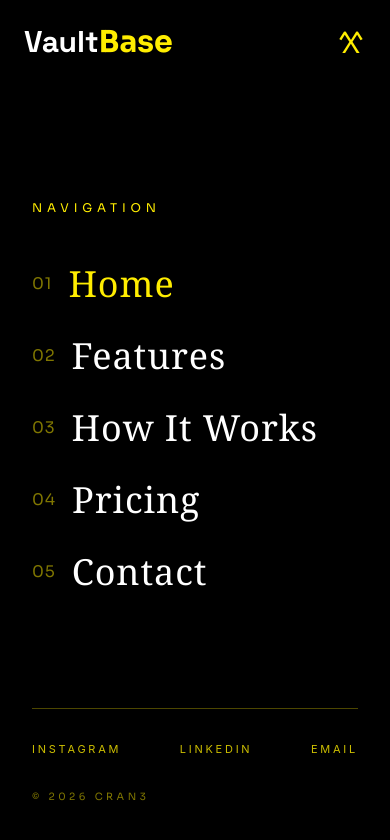
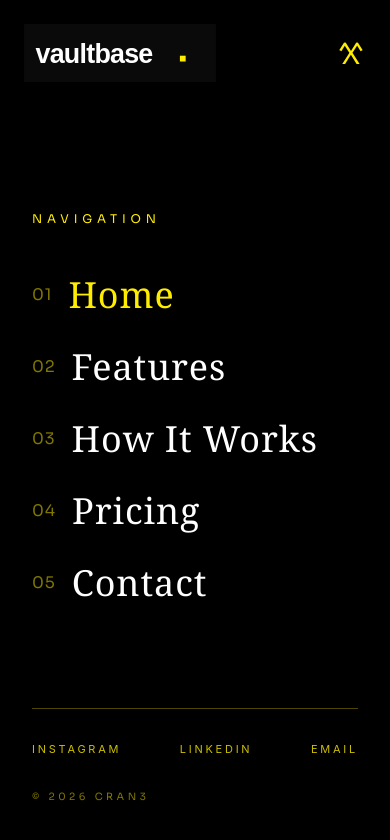
Before and after one commit to Cr4N31/VaultBase, a React (Vite) app: page / in a window 390 px wide. Both pictures are taken after a click on the button "Toggle Menu". Shown: the top 840 px of the page. Built offline with nearby package versions, Linux system fonts and the light colour scheme.

Commit message:
feat: Add mobile logo to Navbar and remove title

```diff
--- a/src/landing/layout/Navbar.jsx
+++ b/src/landing/layout/Navbar.jsx
@@ -1,6 +1,7 @@
 import { useEffect, useState } from "react";
 import CTA from "../shared/CTA";
 import header_img from "/assets/header-logo.png";
+import mobile_img from "/img/vaultbase-primary.svg";
 import { NavLink } from "react-router-dom";
 
 function Navbar() {
@@ -81,9 +82,7 @@ function Navbar() {
         <div className="flex flex-col h-full">
           {/* Top */}
           <div className="flex items-center justify-between px-6 py-6">
-            <h1 className="font-bold text-white text-3xl">
-              Vault<span className="text-[#ffed00]">Base</span>
-            </h1>
+            <img src={mobile_img} alt="VaultBase" className="w-48" />
             <button
               onClick={() => setMenuOpen(false)}
               className="text-[#ffed00] text-3xl tracking-widest uppercase hover:opacity-70 transition"
```
